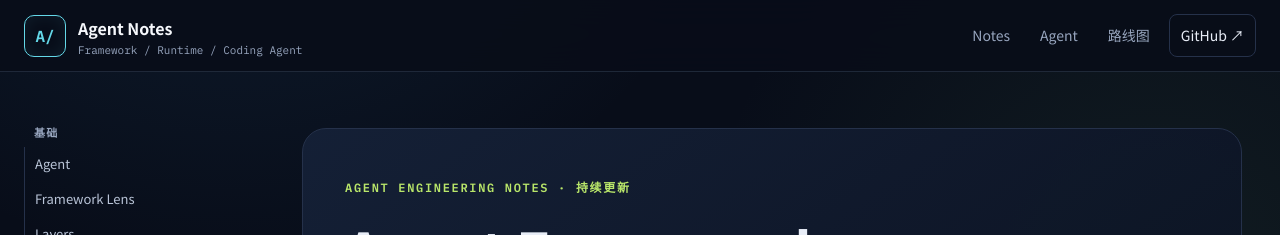
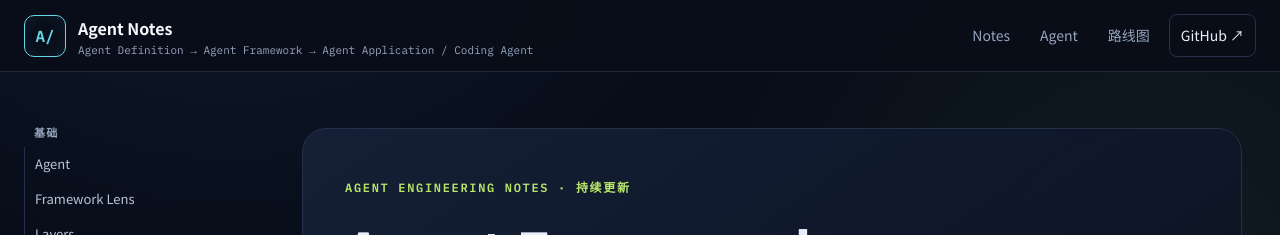
Before and after one commit to Eddiee-Wei/agent-engineering-notes, a Jekyll site: the page built from index.md, in a window 1280 px wide. Shown: the top 235 px of the page. Built offline with Jekyll 4.4.1, drawn with Linux system fonts in a browser that asks for light colours.

Commit message:
clarify agent progression in header

```diff
--- a/_layouts/default.html
+++ b/_layouts/default.html
@@ -17,7 +17,7 @@
         <span class="brand-mark">A/</span>
         <span>
           <strong>Agent Notes</strong>
-          <small>Framework / Runtime / Coding Agent</small>
+          <small>Agent Definition → Agent Framework → Agent Application / Coding Agent</small>
         </span>
       </a>
       <nav class="top-nav" aria-label="主导航">
```
